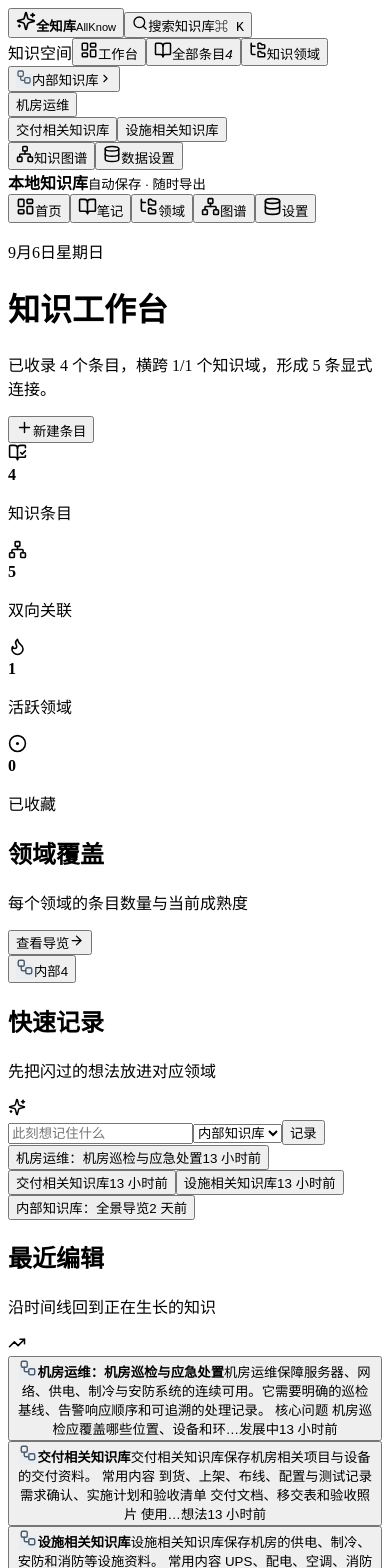
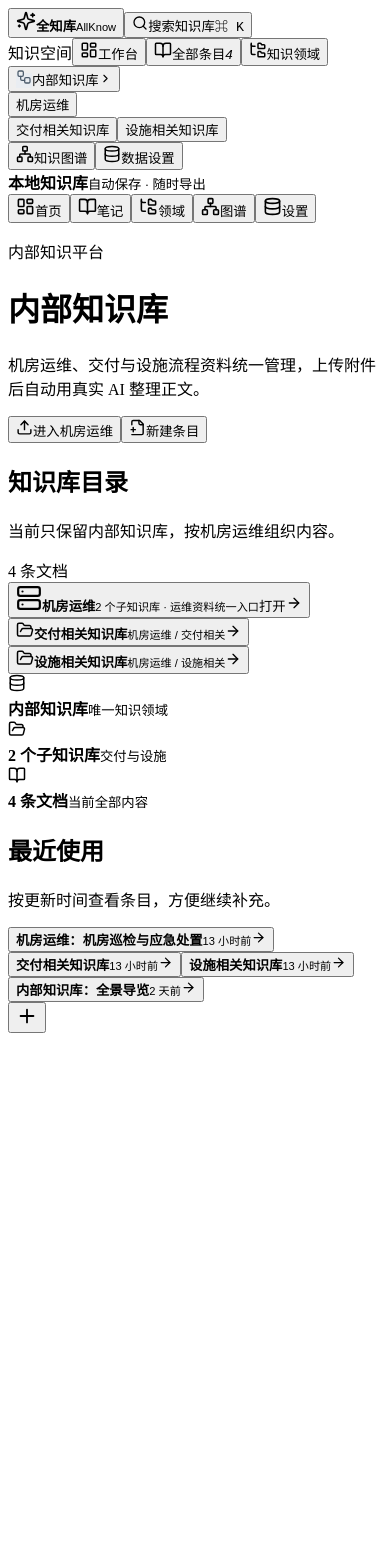
Before and after one commit to vcnn5fjbf6-cell/DC-, a React (Vite) app: page / in a window 390 px wide. Shown: the top 1568 px of the page. After the commit the page ends 1041 px from the top, so only its background shows below. Built offline with nearby package versions, Linux system fonts and the light colour scheme; the HTML template or start-up script is replaced by a standard one.

Commit message:
feat: redesign internal knowledge library homepage and editor flow

```diff
--- a/src/App.tsx
+++ b/src/App.tsx
@@ -220,7 +220,6 @@ export default function App() {
             notes={renderedImports}
             onOpen={openNote}
             onCreate={createNote}
-            onOpenDomain={openNote}
           />
         )
         break
--- a/src/components/Home.tsx
+++ b/src/components/Home.tsx
@@ -1,255 +1,173 @@
 import {
   ArrowRight,
-  BookOpenCheck,
-  CircleDot,
-  Flame,
-  Network,
-  Plus,
-  Sparkles,
-  TrendingUp,
+  BookOpen,
+  Database,
+  FilePlus2,
+  FolderOpen,
+  Server,
+  Upload,
 } from 'lucide-react'
-import { useMemo, useState } from 'react'
-import type { DomainId, Note } from '../types'
-import { domains } from '../data/domains'
-import {
-  getOutgoingNotes,
-  noteExcerpt,
-  relativeTime,
-  sortByUpdated,
-} from '../lib/notes'
-import { DomainIcon, StatusPill } from './ui'
+import { useMemo } from 'react'
+import type { Note } from '../types'
+import { relativeTime, sortByUpdated } from '../lib/notes'
 
 export function Home({
   notes,
   onOpen,
   onCreate,
-  onOpenDomain,
 }: {
   notes: Note[]
   onOpen: (id: string) => void
-  onCreate: (domain: DomainId, title?: string) => void
-  onOpenDomain: (id: string) => void
+  onCreate: () => void
 }) {
-  const [quickTitle, setQuickTitle] = useState('')
-  const [quickDomain, setQuickDomain] = useState<DomainId>('internal')
-
-  const recent = useMemo(() => sortByUpdated(notes).slice(0, 7), [notes])
-  const needsWork = useMemo(
-    () =>
-      sortByUpdated(notes.filter((note) => note.status !== 'stable')).slice(0, 6),
+  const machine = useMemo(
+    () => notes.find((note) => note.id === 'seed-machine-room'),
     [notes],
   )
-  const linkCount = useMemo(
-    () =>
-      notes.reduce((sum, note) => sum + getOutgoingNotes(note, notes).length, 0),
+  const delivery = useMemo(
+    () => notes.find((note) => note.id === 'seed-machine-delivery'),
     [notes],
   )
-  const activeDomains = new Set(notes.map((note) => note.domain)).size
-  const starredCount = notes.filter((note) => note.starred).length
-
-  const today = new Intl.DateTimeFormat('zh-CN', {
-    month: 'long',
-    day: 'numeric',
-    weekday: 'long',
-  }).format(new Date())
-
-  const submitQuick = () => {
-    const title = quickTitle.trim()
-    if (!title) return
-    onCreate(quickDomain, title)
-    setQuickTitle('')
-  }
+  const facility = useMemo(
+    () => notes.find((note) => note.id === 'seed-machine-facility'),
+    [notes],
+  )
+  const subLibraries = [delivery, facility].filter(
+    (note): note is Note => Boolean(note),
+  )
+  const recent = useMemo(() => sortByUpdated(notes).slice(0, 6), [notes])
 
   return (
-    <div className="page home-page">
-      <header className="page-heading">
+    <div className="page home-v2">
+      <header className="page-heading home-v2-heading">
         <div>
-          <p className="eyebrow">{today}</p>
-          <h1>知识工作台</h1>
+          <p className="eyebrow">内部知识平台</p>
+          <h1>内部知识库</h1>
           <p className="heading-sub">
-            已收录 {notes.length} 个条目，横跨 {activeDomains}/{domains.length} 个知识域，形成{' '}
-            {linkCount} 条显式连接。
+            机房运维、交付与设施流程资料统一管理，上传附件后自动用真实 AI 整理正文。
           </p>
         </div>
-        <button className="btn btn-primary" onClick={() => onCreate('internal')}>
-          <Plus size={17} />
-          新建条目
-        </button>
+        <div className="home-v2-actions">
+          <button className="btn" onClick={() => machine && onOpen(machine.id)}>
+            <Upload size={17} />
+            进入机房运维
+          </button>
+          <button className="btn btn-primary" onClick={onCreate}>
+            <FilePlus2 size={17} />
+            新建条目
+          </button>
+        </div>
       </header>
 
-      <section className="stat-grid" aria-label="知识库概览">
-        <div className="stat-tile">
-          <span className="stat-icon blue">
-            <BookOpenCheck size={19} />
-          </span>
-          <div>
-            <strong>{notes.length}</strong>
-            <p>知识条目</p>
+      <div className="home-v2-grid">
+        <section className="home-v2-directory">
+          <div className="home-v2-section-head">
+            <div>
+              <h2>知识库目录</h2>
+              <p>当前只保留内部知识库，按机房运维组织内容。</p>
+            </div>
+            <span>{notes.length} 条文档</span>
           </div>
-        </div>
-        <div className="stat-tile">
-          <span className="stat-icon teal">
-            <Network size={19} />
-          </span>
-          <div>
-            <strong>{linkCount}</strong>
-            <p>双向关联</p>
-          </div>
-        </div>
-        <div className="stat-tile">
-          <span className="stat-icon amber">
-            <Flame size={19} />
-          </span>
-          <div>
-            <strong>{activeDomains}</strong>
-            <p>活跃领域</p>
-          </div>
-        </div>
-        <div className="stat-tile">
-          <span className="stat-icon rose">
-            <CircleDot size={19} />
-          </span>
-          <div>
-            <strong>{starredCount}</strong>
-            <p>已收藏</p>
-          </div>
-        </div>
-      </section>
 
-      <div className="dashboard-grid">
-        <section className="panel home-domain-panel">
-          <div className="panel-title-row">
-            <div>
-              <h2>领域覆盖</h2>
-              <p>每个领域的条目数量与当前成熟度</p>
-            </div>
-            <button className="text-btn" onClick={() => onOpenDomain('seed-math')}>
-              查看导览
-              <ArrowRight size={15} />
+          {machine && (
+            <button
+              type="button"
+              className="home-v2-main-card"
+              onClick={() => onOpen(machine.id)}
+            >
+              <span className="home-v2-main-icon">
+                <Server size={26} />
+              </span>
+              <span className="home-v2-main-copy">
+                <strong>机房运维</strong>
+                <small>
+                  {subLibraries.length} 个子知识库 · 运维资料统一入口
+                </small>
+              </span>
+              <span className="home-v2-card-action">
+                打开
+                <ArrowRight size={16} />
+              </span>
             </button>
-          </div>
-          <div className="domain-bars">
-            {domains.map((domain) => {
-              const list = notes.filter((note) => note.domain === domain.id)
-              const stable = list.filter((note) => note.status === 'stable').length
-              const pct = list.length === 0 ? 0 : Math.round((stable / list.length) * 100)
-              return (
-                <button
-                  key={domain.id}
-                  className="domain-bar"
-                  onClick={() => onOpen(list[0]?.id ?? '')}
-                  disabled={list.length === 0}
-                  title={domain.name}
-                >
-                  <DomainIcon domain={domain.id} />
-                  <span className="domain-bar-name">{domain.shortName}</span>
-                  <span className="domain-bar-track">
-                    <span
-                      style={{
-                        width: `${Math.max(5, pct)}%`,
-                        background: domain.color,
-                      }}
-                    />
-                  </span>
-                  <span className="domain-bar-count">{list.length}</span>
-                </button>
-              )
-            })}
-          </div>
-        </section>
+          )}
 
-        <section className="panel quick-panel">
-          <div className="panel-title-row">
-            <div>
-              <h2>快速记录</h2>
-              <p>先把闪过的想法放进对应领域</p>
-            </div>
-            <Sparkles className="panel-mark" size={18} />
-          </div>
-          <div className="quick-form">
-            <input
-              value={quickTitle}
-              onChange={(event) => setQuickTitle(event.target.value)}
-              onKeyDown={(event) => {
-                if (event.key === 'Enter') submitQuick()
-              }}
-              placeholder="此刻想记住什么"
-            />
-            <select
-              value={quickDomain}
-              onChange={(event) => setQuickDomain(event.target.value as DomainId)}
-              aria-label="所属领域"
-            >
-              {domains.map((domain) => (
-                <option key={domain.id} value={domain.id}>
-                  {domain.name}
-                </option>
-              ))}
-            </select>
-            <button className="btn btn-primary" onClick={submitQuick}>
-              记录
-            </button>
-          </div>
-          <div className="recent-mini-list">
-            {recent.slice(0, 5).map((note) => (
-              <button key={note.id} className="mini-note" onClick={() => onOpen(note.id)}>
-                <span className="mini-note-title">{note.title}</span>
-                <span className="mini-note-time">{relativeTime(note.updatedAt)}</span>
+          <div className="home-v2-sub-list">
+            {subLibraries.map((note) => (
+              <button
+                key={note.id}
+                type="button"
+                onClick={() => onOpen(note.id)}
+              >
+                <span className="home-v2-sub-icon">
+                  <FolderOpen size={18} />
+                </span>
+                <span>
+                  <strong>{note.title}</strong>
+                  <small>
+                    {note.tags.slice(0, 2).join(' / ') || '内部知识库'}
+                  </small>
+                </span>
+                <ArrowRight size={16} />
               </button>
             ))}
           </div>
         </section>
 
-        <section className="panel recent-panel">
-          <div className="panel-title-row">
+        <aside className="home-v2-side">
+          <div className="home-v2-summary">
+            <span className="home-v2-summary-icon">
+              <Database size={18} />
+            </span>
             <div>
-              <h2>最近编辑</h2>
-              <p>沿时间线回到正在生长的知识</p>
+              <strong>内部知识库</strong>
+              <small>唯一知识领域</small>
             </div>
-            <TrendingUp className="panel-mark green" size={18} />
           </div>
-          <div className="note-rows">
+          <div className="home-v2-summary">
+            <span className="home-v2-summary-icon amber">
+              <FolderOpen size={18} />
+            </span>
+            <div>
+              <strong>{subLibraries.length} 个子知识库</strong>
+              <small>交付与设施</small>
+            </div>
+          </div>
+          <div className="home-v2-summary">
+            <span className="home-v2-summary-icon blue">
+              <BookOpen size={18} />
+            </span>
+            <div>
+              <strong>{notes.length} 条文档</strong>
+              <small>当前全部内容</small>
+            </div>
+          </div>
+        </aside>
+      </div>
+
+      <section className="home-v2-recent">
+        <div className="home-v2-section-head">
+          <div>
+            <h2>最近使用</h2>
+            <p>按更新时间查看条目，方便继续补充。</p>
+          </div>
+        </div>
+        {recent.length > 0 ? (
+          <div className="home-v2-recent-list">
             {recent.map((note) => (
-              <button
-                key={note.id}
-                className="note-row"
-                onClick={() => onOpen(note.id)}
-              >
-                <DomainIcon domain={note.domain} />
-                <span className="note-row-main">
-                  <strong>{note.title}</strong>
-                  <span>{noteExcerpt(note, 78)}</span>
-                </span>
-                <StatusPill status={note.status} />
-                <time>{relativeTime(note.updatedAt)}</time>
-              </button>
-            ))}
-          </div>
-        </section>
-
-        <section className="panel focus-panel">
-          <div className="panel-title-row">
-            <div>
-              <h2>需要深化</h2>
-              <p>想法、提纲与发展中条目优先补齐</p>
-            </div>
-            <span className="focus-badge">{needsWork.length}</span>
-          </div>
-          <div className="focus-list">
-            {needsWork.map((note) => (
               <button key={note.id} onClick={() => onOpen(note.id)}>
+                <span className="home-v2-recent-dot" />
                 <span>
                   <strong>{note.title}</strong>
-                  <small>
-                    {note.tags.slice(0, 3).map((tag) => `#${tag}`).join(' ')}
-                  </small>
+                  <small>{relativeTime(note.updatedAt)}</small>
                 </span>
                 <ArrowRight size={15} />
               </button>
             ))}
           </div>
-        </section>
-      </div>
+        ) : (
+          <p className="home-v2-empty">还没有内容，先新建一个条目。</p>
+        )}
+      </section>
     </div>
   )
 }
--- a/src/styles.css
+++ b/src/styles.css
@@ -2984,6 +2984,294 @@ textarea {
   margin: 0;
 }
 
+.home-v2-heading {
+  align-items: flex-end;
+}
+
+.home-v2-actions {
+  display: flex;
+  align-items: center;
+  gap: 8px;
+  flex: 0 0 auto;
+}
+
+.home-v2-grid {
+  display: grid;
+  grid-template-columns: minmax(0, 1fr) 280px;
+  gap: 14px;
+  align-items: start;
+}
+
+.home-v2-directory,
+.home-v2-recent,
+.home-v2-side {
+  background: #fff;
+  border: 1px solid var(--line);
+  border-radius: 8px;
+}
+
+.home-v2-directory {
+  padding: 18px;
+}
+
+.home-v2-section-head {
+  display: flex;
+  align-items: flex-start;
+  justify-content: space-between;
+  gap: 12px;
+  margin-bottom: 14px;
+}
+
+.home-v2-section-head h2 {
+  margin: 0;
+  font-size: 17px;
+}
+
+.home-v2-section-head p {
+  margin: 3px 0 0;
+  color: var(--muted);
+  font-size: 12px;
+}
+
+.home-v2-section-head > span {
+  padding: 3px 9px;
+  color: #52675d;
+  background: #edf4ef;
+  border-radius: 12px;
+  font-size: 12px;
+  white-space: nowrap;
+}
+
+.home-v2-main-card {
+  display: grid;
+  grid-template-columns: 52px minmax(0, 1fr) auto;
+  align-items: center;
+  gap: 13px;
+  width: 100%;
+  min-height: 86px;
+  padding: 14px;
+  color: var(--ink);
+  background:
+    linear-gradient(110deg, rgba(221, 241, 233, 0.65), rgba(255, 255, 255, 0.9) 52%),
+    #fff;
+  border: 1px solid #c8dcd2;
+  border-radius: 8px;
+  text-align: left;
+}
+
+.home-v2-main-card:hover {
+  border-color: #75a798;
+  box-shadow: 0 8px 20px rgba(23, 80, 67, 0.09);
+}
+
+.home-v2-main-icon,
+.home-v2-sub-icon,
+.home-v2-summary-icon {
+  display: grid;
+  place-items: center;
+  flex: 0 0 auto;
+  color: #0e6559;
+  background: #d8eee6;
+  border-radius: 10px;
+}
+
+.home-v2-main-icon {
+  width: 52px;
+  height: 52px;
+}
+
+.home-v2-main-copy {
+  display: flex;
+  flex-direction: column;
+  min-width: 0;
+  gap: 4px;
+}
+
+.home-v2-main-copy strong {
+  font-size: 20px;
+}
+
+.home-v2-main-copy small {
+  color: var(--muted);
+  font-size: 12px;
+}
+
+.home-v2-card-action {
+  display: inline-flex;
+  align-items: center;
+  gap: 5px;
+  padding: 6px 10px;
+  color: var(--accent-strong);
+  background: #fff;
+  border: 1px solid #b8d5ca;
+  border-radius: 6px;
+  font-size: 12px;
+  font-weight: 650;
+}
+
+.home-v2-sub-list {
+  display: grid;
+  grid-template-columns: repeat(2, minmax(0, 1fr));
+  gap: 8px;
+  margin-top: 10px;
+}
+
+.home-v2-sub-list button {
+  display: grid;
+  grid-template-columns: 34px minmax(0, 1fr) auto;
+  align-items: center;
+  gap: 8px;
+  min-width: 0;
+  padding: 10px;
+  color: var(--ink);
+  background: #f8faf8;
+  border: 1px solid #e2e8e2;
+  border-radius: 7px;
+  text-align: left;
+}
+
+.home-v2-sub-list button:hover {
+  background: #f0f7f3;
+  border-color: #b9d5c9;
+}
+
+.home-v2-sub-icon {
+  width: 34px;
+  height: 34px;
+  background: #e4efe8;
+}
+
+.home-v2-sub-list button > span:nth-child(2) {
+  display: flex;
+  flex-direction: column;
+  min-width: 0;
+}
+
+.home-v2-sub-list strong {
+  overflow: hidden;
+  text-overflow: ellipsis;
+  white-space: nowrap;
+  font-size: 13px;
+}
+
+.home-v2-sub-list small {
+  color: var(--faint);
+  font-size: 11px;
+}
+
+.home-v2-sub-list svg {
+  color: #8fa098;
+}
+
+.home-v2-side {
+  display: flex;
+  flex-direction: column;
+  gap: 8px;
+  padding: 12px;
+}
+
+.home-v2-summary {
+  display: flex;
+  align-items: center;
+  gap: 10px;
+  padding: 10px;
+  background: #f8faf8;
+  border: 1px solid #e5ebe5;
+  border-radius: 7px;
+}
+
+.home-v2-summary-icon {
+  width: 34px;
+  height: 34px;
+}
+
+.home-v2-summary-icon.amber {
+  color: #9a6200;
+  background: #fbf0d8;
+}
+
+.home-v2-summary-icon.blue {
+  color: #2d5fa8;
+  background: #e5edfb;
+}
+
+.home-v2-summary div {
+  display: flex;
+  flex-direction: column;
+  min-width: 0;
+}
+
+.home-v2-summary strong {
+  font-size: 13px;
+}
+
+.home-v2-summary small {
+  color: var(--muted);
+  font-size: 11px;
+}
+
+.home-v2-recent {
+  margin-top: 14px;
+  padding: 16px 18px 8px;
+}
+
+.home-v2-recent-list {
+  display: grid;
+  grid-template-columns: repeat(2, minmax(0, 1fr));
+  gap: 6px 12px;
+}
+
+.home-v2-recent-list button {
+  display: grid;
+  grid-template-columns: 8px minmax(0, 1fr) auto;
+  align-items: center;
+  gap: 7px;
+  width: 100%;
+  padding: 8px 4px;
+  color: var(--ink);
+  background: transparent;
+  border: 0;
+  border-bottom: 1px solid #edf1ec;
+  text-align: left;
+}
+
+.home-v2-recent-list button:hover strong {
+  color: var(--accent);
+}
+
+.home-v2-recent-list button > span:nth-child(2) {
+  display: flex;
+  flex-direction: column;
+  min-width: 0;
+}
+
+.home-v2-recent-list strong {
+  overflow: hidden;
+  text-overflow: ellipsis;
+  white-space: nowrap;
+  font-size: 13px;
+}
+
+.home-v2-recent-list small {
+  color: var(--faint);
+  font-size: 11px;
+}
+
+.home-v2-recent-list svg {
+  color: var(--faint);
+}
+
+.home-v2-recent-dot {
+  width: 7px;
+  height: 7px;
+  background: #78a695;
+  border-radius: 50%;
+}
+
+.home-v2-empty {
+  color: var(--faint);
+}
+
 @media (max-width: 1180px) {
   .stat-grid {
     grid-template-columns: repeat(2, minmax(0, 1fr));
@@ -3016,6 +3304,15 @@ textarea {
 
   .settings-summary {
     grid-column: auto;
+  }
+
+  .home-v2-grid {
+    grid-template-columns: 1fr;
+  }
+
+  .home-v2-side {
+    display: grid;
+    grid-template-columns: repeat(3, minmax(0, 1fr));
   }
 }
 
@@ -3231,6 +3528,30 @@ textarea {
 }
 
 @media (max-width: 620px) {
+  .home-v2-actions {
+    width: 100%;
+    flex-direction: column;
+    align-items: stretch;
+  }
+
+  .home-v2-actions .btn {
+    width: 100%;
+  }
+
+  .home-v2-sub-list,
+  .home-v2-recent-list,
+  .home-v2-side {
+    grid-template-columns: 1fr;
+  }
+
+  .home-v2-main-card {
+    grid-template-columns: 46px minmax(0, 1fr) auto;
+  }
+
+  .home-v2-card-action {
+    padding: 5px 7px;
+  }
+
   .kb-nav-grid {
     grid-template-columns: 1fr;
   }
@@ -3337,6 +3658,16 @@ textarea {
     margin: 0;
   }
 
+  .editor-upload-btn {
+    width: 36px;
+    padding: 0;
+    font-size: 0;
+  }
+
+  .editor-upload-btn svg {
+    margin: 0;
+  }
+
   .editor-breadcrumb > .icon-btn {
     margin-right: -2px;
   }
```
Also changed, not shown: src/components/AttachmentPanel.tsx (+11 -1 lines), src/components/NoteEditor.tsx (+20 -6 lines), update-logs/2026-09-09.md (added, +9 -0 lines), 1 other file (tests, documents, lock files or other folders).
